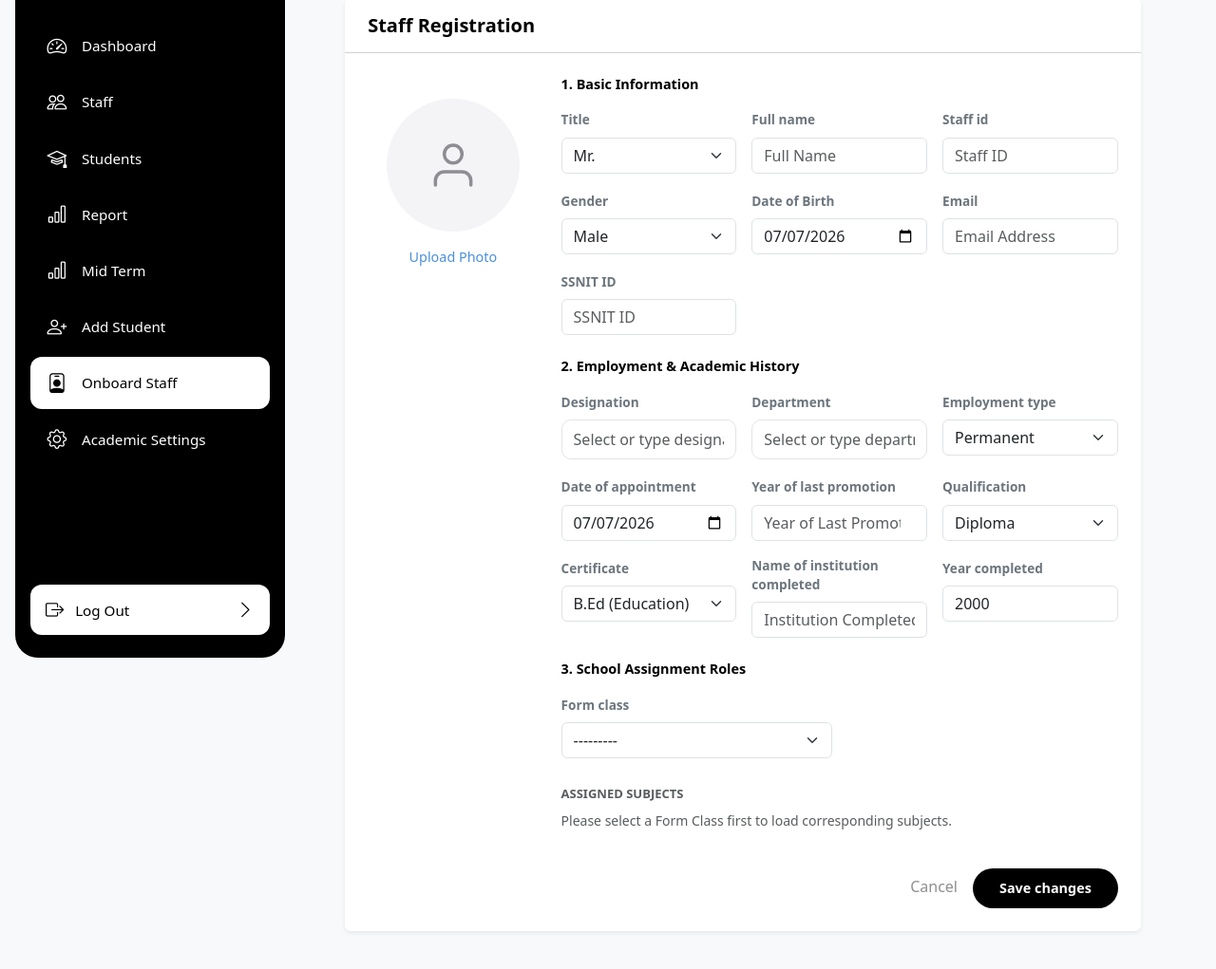
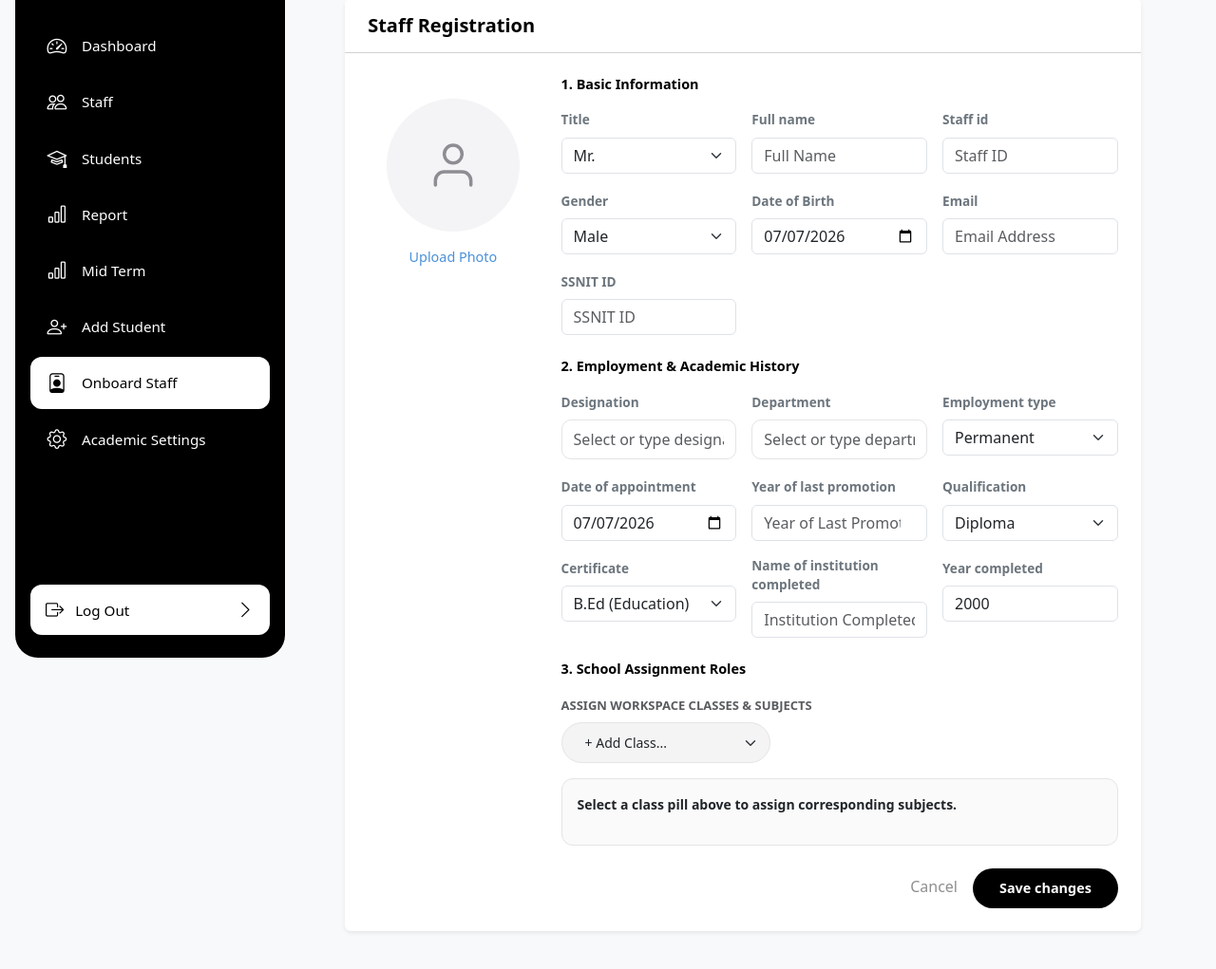
Before and after one commit to xluljoey/School-Management-System, a Django app: page /staff/register/ in a window 1280 px wide. Shown: the part 91-1112 px from the top of the page at 95% size. Run offline with Django 5.2, Linux system fonts and the light colour scheme; a user stored in the database is signed in; data comes from the database, SQL or seed files in the repository; some libraries are stand-ins or nearby versions.

Commit message:
feat(staff-reg): multi-class pill-based assignment engine with assignments_json backend

```diff
--- a/sis/templates/sis/register_staff.html
+++ b/sis/templates/sis/register_staff.html
@@ -129,17 +129,39 @@
 
                             <!-- Section 3: School Assignment Roles -->
                             <h6 class="fw-bold mb-3" style="font-size: 0.9rem; color: #000000;">3. School Assignment Roles</h6>
-                            <div class="row g-3 mb-4">
+
+                            <div class="form-group mb-4">
+                                <label class="fw-bold text-muted mb-2" style="font-size: 13px;">ASSIGN WORKSPACE CLASSES &amp; SUBJECTS</label>
+
+                                <div class="d-flex flex-wrap align-items-center gap-3 mb-3">
+                                    <div style="position: relative; width: 220px;">
+                                        <select id="class-picker-dropdown" class="form-select" style="border-radius: 50px; background-color: #f4f4f5; border: 1px solid #e4e4e7; padding: 10px 24px; font-size: 14px; font-weight: 500;">
+                                            <option value="">+ Add Class...</option>
+                                            {% for classroom in all_classrooms %}
+                                                <option value="{{ classroom.id }}">{{ classroom.class_name }}</option>
+                                            {% endfor %}
+                                        </select>
+                                    </div>
+
+                                    <div id="active-class-pills-container" class="d-flex flex-wrap gap-2">
+                                    </div>
+                                </div>
+
+                                <div class="card border-0 p-3" style="background: #fafafa; border-radius: 12px; border: 1px solid #e4e4e7 !important;">
+                                    <span id="subject-grid-title" class="fw-semibold text-dark small mb-3 d-block">Select a class pill above to assign corresponding subjects.</span>
+
+                                    <div id="teacher-subjects-checkbox-grid" style="display: grid; grid-template-columns: repeat(auto-fill, minmax(220px, 1fr)); gap: 12px; width: 100%;">
+                                    </div>
+                                </div>
+                            </div>
+
+                            <input type="hidden" name="assignments_json" id="assignments_json_input" value="">
+
+                            <div class="row g-3 mb-4" style="display: none;">
                                 <div class="col-md-6">
                                     <label class="form-label fw-semibold text-secondary" style="font-size: 0.85rem;">{{ form.form_class.label }}</label>
                                     {{ form.form_class }}
                                 </div>
-                            </div>
-
-                            <div class="form-group mb-4">
-                                <label class="fw-bold text-muted mb-2" style="font-size: 13px;">ASSIGNED SUBJECTS</label>
-                                <p id="subject-placeholder-text" class="text-muted small">Please select a Form Class first to load corresponding subjects.</p>
-                                <div id="dynamic-subjects-grid" style="display: grid; grid-template-columns: repeat(auto-fill, minmax(220px, 1fr)); gap: 12px; width: 100%;"></div>
                             </div>
 
                             <!-- Action Buttons -->
@@ -173,47 +195,139 @@ document.addEventListener('DOMContentLoaded', function() {
         });
     }
 
-    var formClassSelect = document.getElementById('id_form_class');
-    var subjectsGrid = document.getElementById('dynamic-subjects-grid');
-    var placeholderText = document.getElementById('subject-placeholder-text');
+    var assignmentsState = {};
+    var currentlySelectedClassId = null;
 
-    if (formClassSelect && subjectsGrid) {
-        formClassSelect.addEventListener('change', function() {
-            var classId = this.value;
+    var dropdown = document.getElementById('class-picker-dropdown');
+    var pillsContainer = document.getElementById('active-class-pills-container');
+    var subjectsGrid = document.getElementById('teacher-subjects-checkbox-grid');
+    var gridTitle = document.getElementById('subject-grid-title');
+    var hiddenInput = document.getElementById('assignments_json_input');
+
+    function syncHiddenInput() {
+        hiddenInput.value = JSON.stringify(assignmentsState);
+    }
+
+    function getClassName(classId) {
+        var opt = dropdown.querySelector('option[value="' + classId + '"]');
+        return opt ? opt.textContent : classId;
+    }
+
+    function selectPill(classId) {
+        currentlySelectedClassId = classId;
+
+        var allPills = pillsContainer.querySelectorAll('.class-pill');
+        allPills.forEach(function(p) {
+            var pid = p.getAttribute('data-class-id');
+            if (pid === classId) {
+                p.style.background = '#111';
+                p.style.color = '#fff';
+                p.style.borderColor = '#111';
+            } else {
+                p.style.background = '#f4f4f5';
+                p.style.color = '#111';
+                p.style.borderColor = '#e4e4e7';
+            }
+        });
+
+        loadSubjectsForClass(classId);
+    }
+
+    function removePill(classId) {
+        delete assignmentsState[classId];
+
+        var pill = document.getElementById('pill-' + classId);
+        if (pill) pill.remove();
+
+        if (currentlySelectedClassId === classId) {
+            currentlySelectedClassId = null;
             subjectsGrid.innerHTML = '';
+            gridTitle.style.display = 'block';
+        }
 
-            if (!classId) {
-                placeholderText.style.display = 'block';
+        syncHiddenInput();
+    }
+
+    function createClassPill(classId) {
+        if (document.getElementById('pill-' + classId)) return;
+
+        var pill = document.createElement('span');
+        pill.id = 'pill-' + classId;
+        pill.className = 'class-pill';
+        pill.setAttribute('data-class-id', classId);
+        pill.style.cssText = 'display: inline-flex; align-items: center; gap: 6px; padding: 6px 14px; border-radius: 50px; font-size: 13px; font-weight: 500; cursor: pointer; border: 1px solid #e4e4e7; background: #f4f4f5; color: #111; transition: all 0.15s;';
+
+        var nameSpan = document.createElement('span');
+        nameSpan.textContent = getClassName(classId);
+
+        var closeBtn = document.createElement('span');
+        closeBtn.textContent = '\u00D7';
+        closeBtn.style.cssText = 'font-size: 16px; line-height: 1; cursor: pointer; opacity: 0.6; margin-left: 2px;';
+        closeBtn.addEventListener('click', function(e) {
+            e.stopPropagation();
+            removePill(classId);
+        });
+
+        pill.appendChild(nameSpan);
+        pill.appendChild(closeBtn);
+
+        pill.addEventListener('click', function() {
+            selectPill(classId);
+        });
+
+        pillsContainer.appendChild(pill);
+    }
+
+    function loadSubjectsForClass(classId) {
+        subjectsGrid.innerHTML = '';
+        gridTitle.style.display = 'none';
+
+        fetch('/api/class-subjects/?class_id=' + classId)
+            .then(function(r) { return r.json(); })
+            .then(function(data) {
+                if (data.subjects.length === 0) {
+                    subjectsGrid.innerHTML = '<span class="text-muted small">No subjects mapped to this class.</span>';
                     return;
                 }
 
-            placeholderText.style.display = 'none';
+                var assignedIds = assignmentsState[classId] || [];
 
-            fetch('/api/class-subjects/?class_id=' + classId)
-                .then(function(response) { return response.json(); })
-                .then(function(data) {
                 data.subjects.forEach(function(subject) {
                     var card = document.createElement('div');
+                    var isChecked = assignedIds.indexOf(subject.id) !== -1;
 
                     if (subject.is_assigned) {
                         card.style.cssText = 'opacity: 0.45; pointer-events: none; border: 1px solid #e4e4e7; border-radius: 10px; padding: 12px; background: #fafafa; display: flex; align-items: center; gap: 10px;';
                         card.innerHTML = '<input type="checkbox" disabled class="form-check-input" style="margin: 0;"> <span style="font-size: 13px; color: #111;">' + subject.name + ' <small style="color: #71717a;">(Assigned to ' + subject.assigned_teacher_name + ')</small></span>';
                     } else {
-                            card.style.cssText = 'border: 1px solid #e4e4e7; border-radius: 10px; padding: 12px; background: #ffffff; display: flex; align-items: center; gap: 10px; cursor: pointer; transition: border-color 0.2s, background 0.2s;';
+                        card.style.cssText = 'border: 1px solid ' + (isChecked ? '#111' : '#e4e4e7') + '; border-radius: 10px; padding: 12px; background: ' + (isChecked ? '#f8f8f8' : '#ffffff') + '; display: flex; align-items: center; gap: 10px; cursor: pointer; transition: border-color 0.2s, background 0.2s;';
 
                         (function() {
                             var checkbox = document.createElement('input');
                             checkbox.type = 'checkbox';
                             checkbox.className = 'form-check-input';
                             checkbox.value = subject.id;
-                                checkbox.name = 'assigned_subjects';
                             checkbox.style.cssText = 'margin: 0; cursor: pointer;';
-                                checkbox.id = 'subject-' + subject.id;
+                            checkbox.checked = isChecked;
+                            checkbox.id = 'subj-' + classId + '-' + subject.id;
 
                             var label = document.createElement('label');
-                                label.htmlFor = 'subject-' + subject.id;
+                            label.htmlFor = checkbox.id;
                             label.style.cssText = 'font-size: 13px; color: #111; cursor: pointer; margin: 0; flex-grow: 1;';
                             label.textContent = subject.name;
+
+                            function toggleState() {
+                                var arr = assignmentsState[classId];
+                                if (checkbox.checked) {
+                                    if (arr.indexOf(subject.id) === -1) arr.push(subject.id);
+                                } else {
+                                    var idx = arr.indexOf(subject.id);
+                                    if (idx !== -1) arr.splice(idx, 1);
+                                }
+                                card.style.borderColor = checkbox.checked ? '#111' : '#e4e4e7';
+                                card.style.background = checkbox.checked ? '#f8f8f8' : '#ffffff';
+                                syncHiddenInput();
+                            }
 
                             card.appendChild(checkbox);
                             card.appendChild(label);
@@ -221,21 +335,33 @@ document.addEventListener('DOMContentLoaded', function() {
                             card.addEventListener('click', function(e) {
                                 if (e.target !== checkbox) {
                                     checkbox.checked = !checkbox.checked;
+                                    toggleState();
                                 }
-                                    card.style.borderColor = checkbox.checked ? '#111' : '#e4e4e7';
-                                    card.style.background = checkbox.checked ? '#f8f8f8' : '#ffffff';
                             });
 
-                                checkbox.addEventListener('change', function() {
-                                    card.style.borderColor = this.checked ? '#111' : '#e4e4e7';
-                                    card.style.background = this.checked ? '#f8f8f8' : '#ffffff';
-                                });
+                            checkbox.addEventListener('change', toggleState);
                         })();
                     }
 
                     subjectsGrid.appendChild(card);
                 });
             });
+    }
+
+    if (dropdown) {
+        dropdown.addEventListener('change', function() {
+            var classId = this.value;
+            if (!classId) return;
+
+            if (!(classId in assignmentsState)) {
+                assignmentsState[classId] = [];
+            }
+
+            createClassPill(classId);
+            selectPill(classId);
+            syncHiddenInput();
+
+            this.value = '';
         });
     }
 });
--- a/sis/views.py
+++ b/sis/views.py
@@ -317,6 +317,7 @@ def class_report_card_view(request, class_id):
 def register_staff_view(request):
     departments = Department.objects.all()
     designations = Designation.objects.all()
+    all_classrooms = ClassRoom.objects.all()
 
     if request.method == 'POST':
         form = StaffRegistrationForm(request.POST, request.FILES)
@@ -361,16 +362,21 @@ def register_staff_view(request):
             staff_profile.save()
             form.save_m2m()
 
-            # Create StaffClassSubject records from dynamic grid selections
-            selected_subjects = request.POST.getlist('assigned_subjects')
-            classroom = staff_profile.form_class
-            if classroom and selected_subjects:
-                for subject_id in selected_subjects:
-                    StaffClassSubject.objects.get_or_create(
-                        staff=staff_profile,
-                        classroom=classroom,
-                        subject_id=subject_id
-                    )
+            # Parse assignments_json and bulk-create StaffClassSubject records
+            assignments_raw = request.POST.get('assignments_json', '')
+            if assignments_raw:
+                try:
+                    import json
+                    assignments = json.loads(assignments_raw)
+                    for class_id_str, subject_ids in assignments.items():
+                        for subj_id in subject_ids:
+                            StaffClassSubject.objects.get_or_create(
+                                staff=staff_profile,
+                                classroom_id=int(class_id_str),
+                                subject_id=int(subj_id)
+                            )
+                except (json.JSONDecodeError, ValueError):
+                    pass
 
             messages.success(request, f'Staff member registered successfully. Username: {username}, Password: {password}')
             return redirect('staff_list')
@@ -381,6 +387,7 @@ def register_staff_view(request):
         'form': form,
         'departments': departments,
         'designations': designations,
+        'all_classrooms': all_classrooms,
     })
 
 
```
Lines whose indentation alone changed are shown as unchanged.
